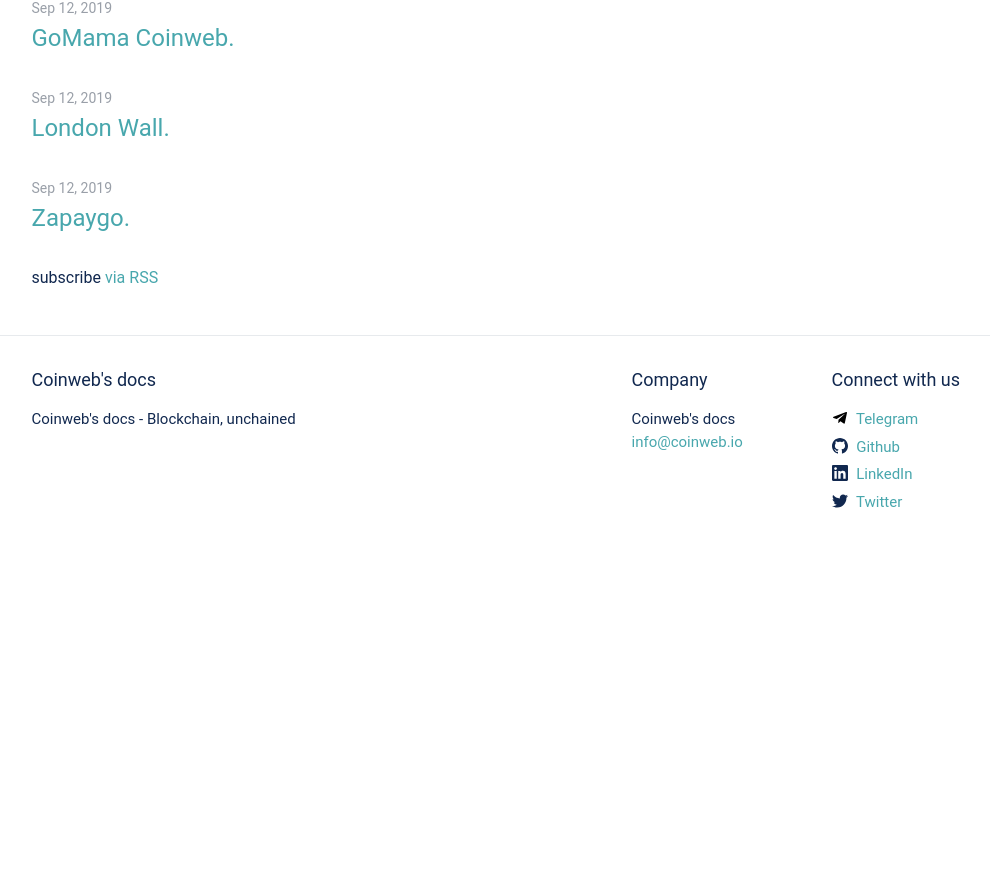
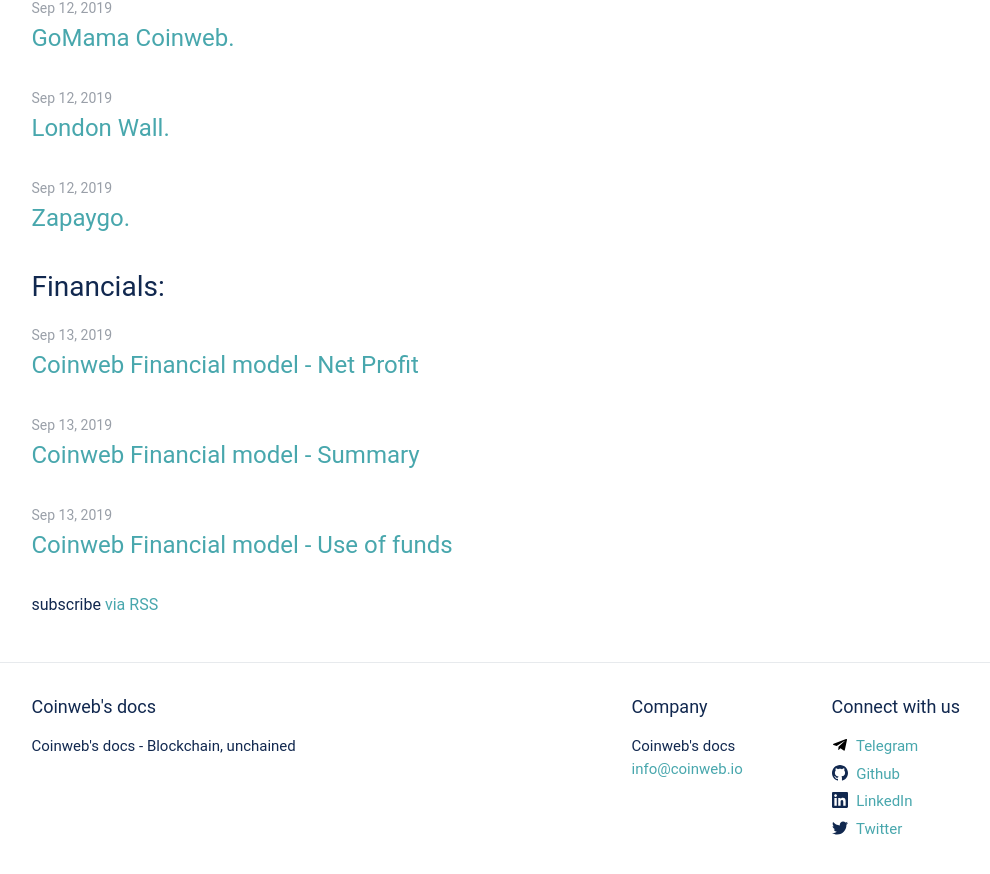
Before and after one commit to coinweb/technical-docs, a Jekyll site: the page built from index.md, in a window 1280 px wide and 900 px high, scrolled down 911 px. Shown: the top 874 px of the window, without its empty margins (116-1106 px from the left). Built offline with Jekyll 4.4.1, drawn with Linux system fonts in a browser that asks for light colours; before the commit the page ends 1484 px from its top, so only the background shows below that.

Commit message:
Adding Financial section

```diff
--- /dev/null
+++ b/_data/financials_downloads_files.yaml
@@ -0,0 +1,16 @@
+
+
+- description: "Coinweb Financial model - Net Profit"
+  date: 2019-09-13 11:00:00 +0200
+  format: pdf
+  name: Financials/Coinweb Financial model - Net Profit.pdf
+
+- description: "Coinweb Financial model - Summary"
+  date: 2019-09-13 11:00:00 +0200
+  format: pdf
+  name: Financials/Coinweb Financial model - Summary.pdf
+
+- description: "Coinweb Financial model - Use of funds"
+  date: 2019-09-13 11:00:00 +0200
+  format: pdf
+  name: Financials/Coinweb Financial model - Use of funds.pdf
--- a/_layouts/home.html
+++ b/_layouts/home.html
@@ -58,6 +58,22 @@ layout: default
     {%- endfor -%}
     </ul>
 
+    <h2 class="post-list-heading"> Financials: </h2>
+    <ul class="post-list">
+        {%- for file in site.data.financials_downloads_files -%}
+        <li>
+            {%- assign date_format = site.minima.date_format | default: "%b %-d, %Y" -%}
+            <span class="post-meta">{{ file.date | date: date_format }}</span>
+            <h3>
+                <a class="post-link" href="{{ "assets/documents/" | append: file.name | relative_url }}">
+                    {{ file.description | escape }}
+                </a>
+            </h3>
+        </li>
+        {%- endfor -%}
+    </ul>
+
+
     <p class="rss-subscribe">subscribe <a href="{{ "/feed.xml" | relative_url }}">via RSS</a></p>
   {%- endif -%}
 
```
Also changed, not shown: 3 other files.
